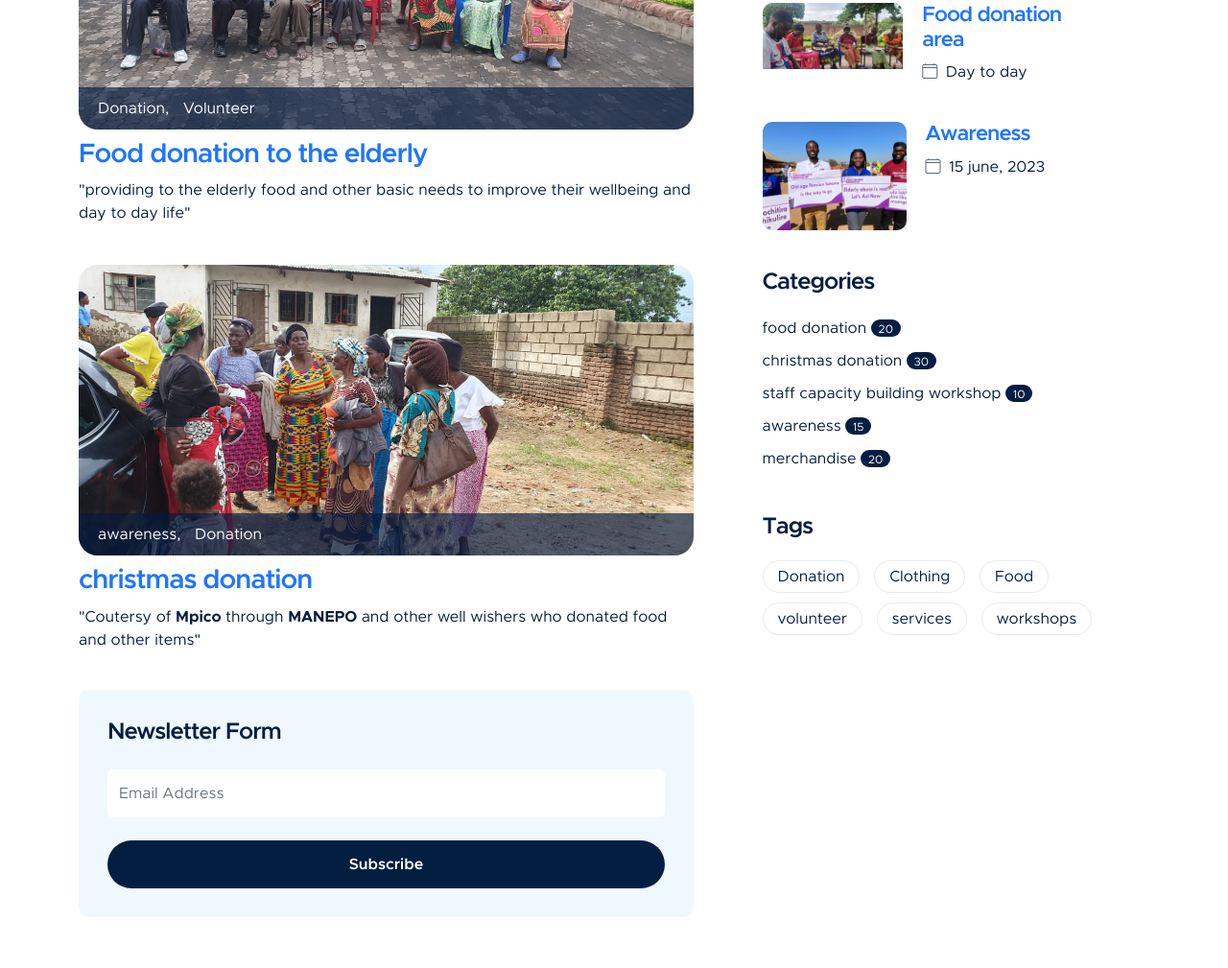
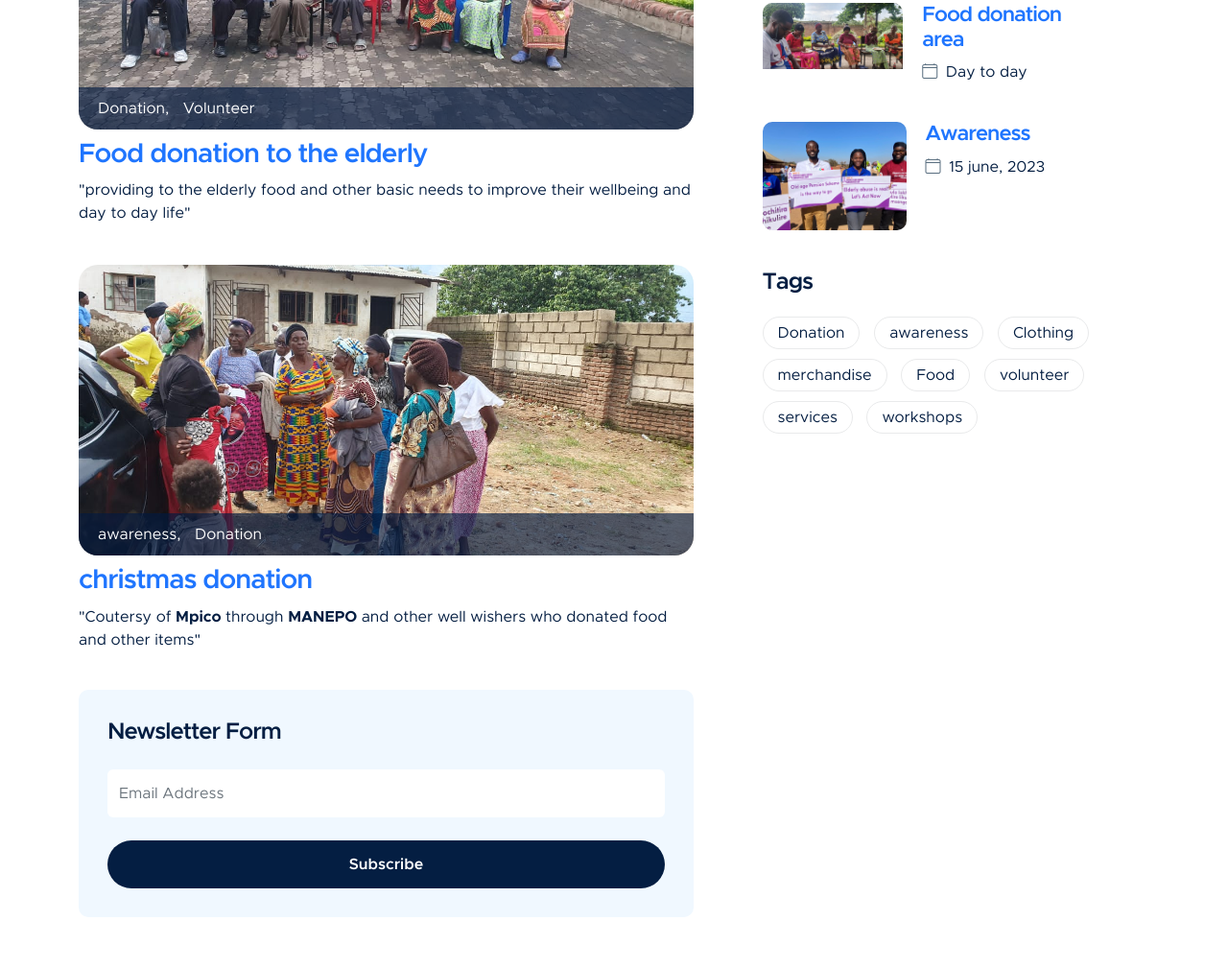
Before and after one commit to Liana1408/MFE, a plain HTML site: page MFE/index.html in a window 1280 px wide. Shown: the part 4554-5563 px from the top of the page at 96% size. Drawn offline with Linux system fonts and the light colour scheme.

Commit message:
Update index.html

```diff
--- a/MFE/index.html
+++ b/MFE/index.html
@@ -574,35 +574,6 @@
 
 
                         <div class="category-block d-flex flex-column">
-                            <h5 class="mb-3">Categories</h5>
-
-                            <a href="news-detail.html" class="category-block-link">
-                                food donation
-                                <span class="badge">20</span>
-                            </a>
-
-                            <a href="news-detail.html" class="category-block-link">
-                                christmas donation
-                                <span class="badge">30</span>
-                            </a>
-
-                            <a href="news-detail.html" class="category-block-link">
-                                staff capacity building workshop
-                                <span class="badge">10</span>
-                            </a>
-
-                            <a href="news-detail.html" class="category-block-link">
-                                awareness
-                                <span class="badge">15</span>
-                            </a>
-
-                            <a href="news-detail.html" class="category-block-link">
-                                merchandise
-                                <span class="badge">20</span>
-                            </a>
-                        </div>
-
-
                                 <div class="tags-block">
                                         <h5 class="mb-3">Tags</h5>
 
@@ -610,8 +581,16 @@
                                             Donation
                                         </a>
 
+                                        <a href="news-detail.html" class="tags-block-link">
+                                            awareness
+                                        </a>
+
                                         <a href="donate.html" class="tags-block-link">
                                             Clothing
+                                        </a>
+
+                                        <a href="news-detail.html" class="tags-block-link">
+                                            merchandise
                                         </a>
 
                                         <a href="donate.html" class="tags-block-link">
```
Lines whose indentation alone changed are shown as unchanged.
